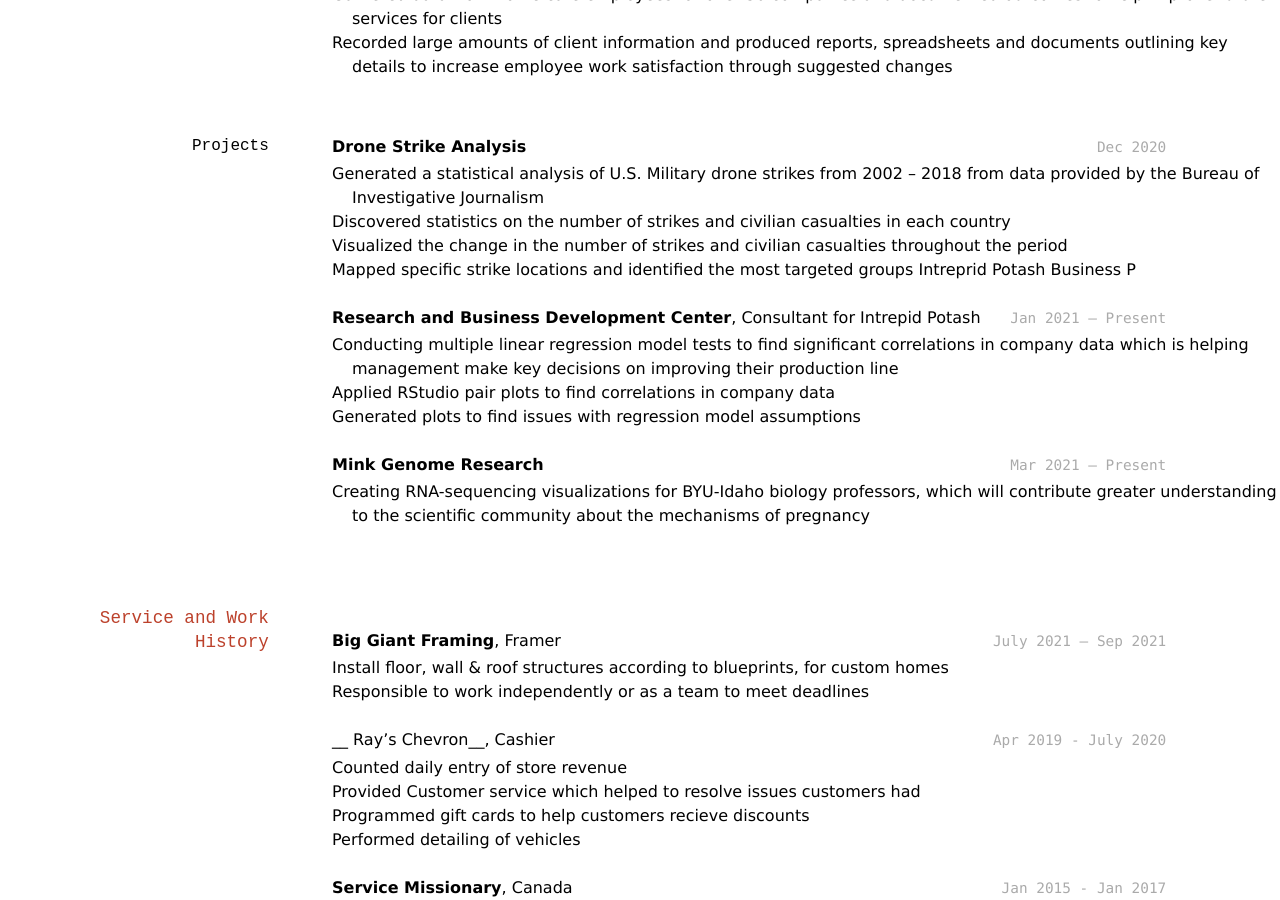
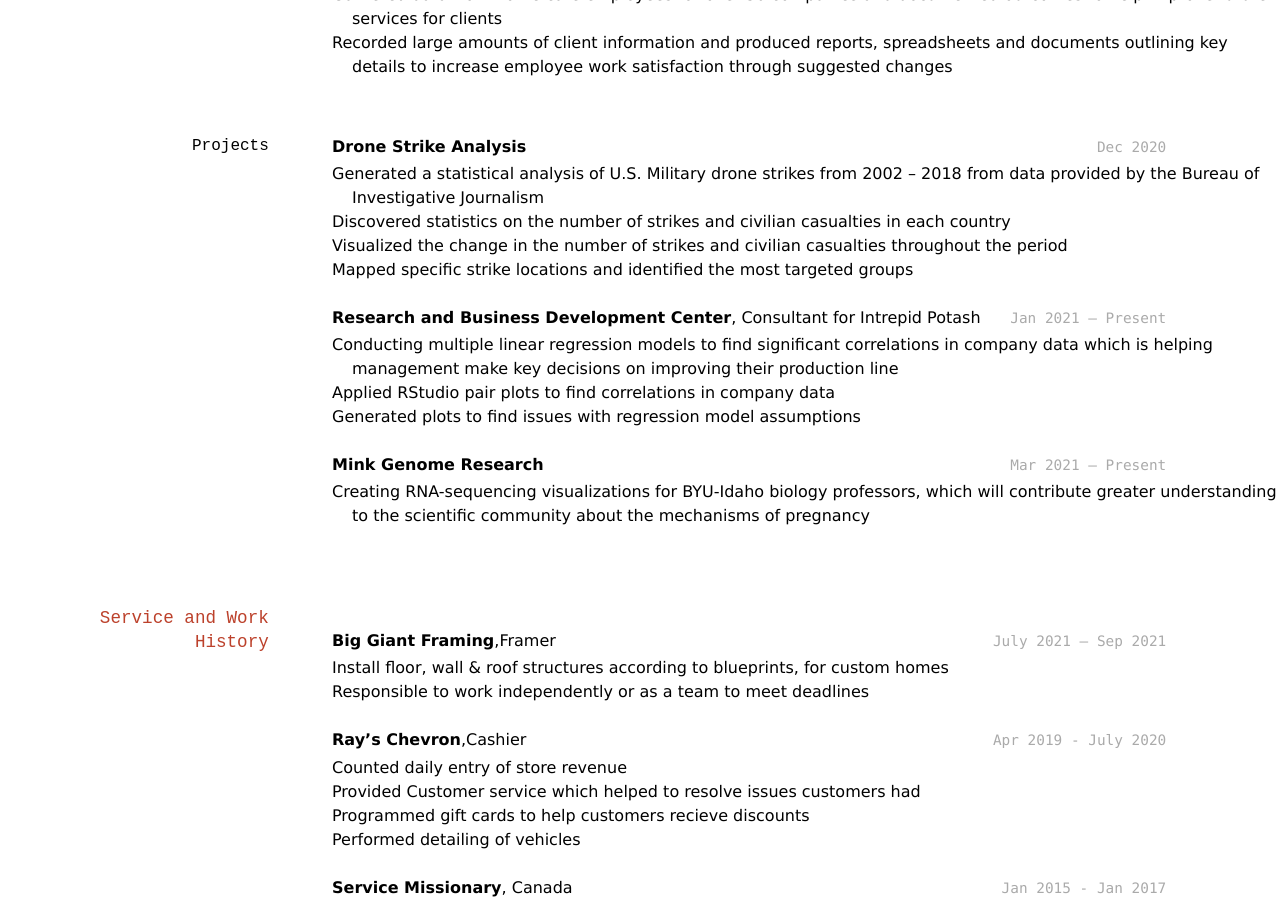
Before and after one commit to NoahRose1/TrivinoC_Resume, a Jekyll site: the page built from docs/index.md, in a window 1280 px wide and 900 px high, scrolled down 873 px. Built offline with Jekyll 4.4.1, drawn with Linux system fonts in a browser that asks for light colours.

Commit message:
Update index.md

```diff
--- a/docs/index.md
+++ b/docs/index.md
@@ -76,13 +76,12 @@ the Bureau of Investigative Journalism
 - Discovered statistics on the number of strikes and civilian casualties in each country
 - Visualized the change in the number of strikes and civilian casualties throughout the period
 - Mapped specific strike locations and identified the most targeted groups
-Intreprid Potash Business P
 
 
 __Research and Business Development Center__, Consultant for Intrepid Potash
 `Jan 2021 – Present`
 
-- Conducting multiple linear regression model tests to find significant correlations in company data
+- Conducting multiple linear regression models to find significant correlations in company data
 which is helping management make key decisions on improving their production line
 - Applied RStudio pair plots to find correlations in company data
 - Generated plots to find issues with regression model assumptions
@@ -97,13 +96,13 @@ understanding to the scientific community about the mechanisms of pregnancy
 ## Service and Work History
 
 
-__Big Giant Framing__, Framer
+__Big Giant Framing__,Framer
 `July 2021 – Sep 2021`
 
 - Install floor, wall & roof structures according to blueprints, for custom homes
 - Responsible to work independently or as a team to meet deadlines
 
-__ Ray's Chevron__, Cashier
+__Ray's Chevron__,Cashier
 `Apr 2019 - July 2020`
 
 -	Counted daily entry of store revenue
```
